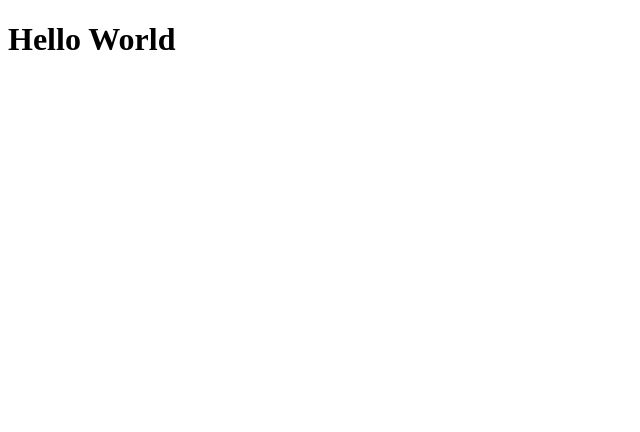
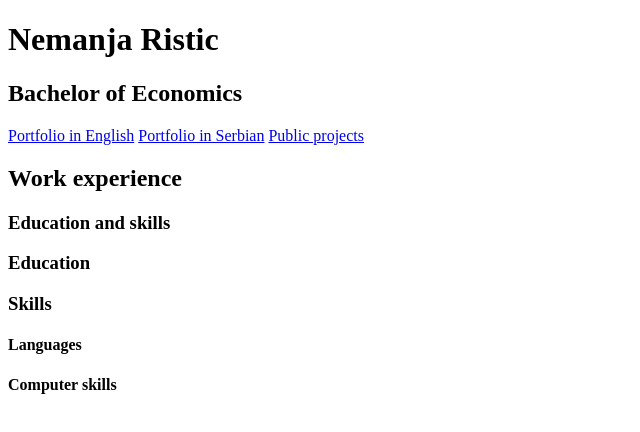
Before and after one commit to Nemanja-Ristic/Nemanja-Ristic.github.io, a plain HTML site: page index.html in a window 1280 px wide. Shown: the whole page, without its empty margins (0-640 px from the left). Drawn offline with Linux system fonts and the light colour scheme.

Commit message:
Added new pages

```diff
--- a/index.html
+++ b/index.html
@@ -4,9 +4,41 @@
     <meta charset="UTF-8">
     <meta http-equiv="X-UA-Compatible" content="IE=edge">
     <meta name="viewport" content="width=device-width, initial-scale=1.0">
-    <title>Nemanja Ristic</title>
+    <title>Nemanja Ristic Portfolio</title>
 </head>
 <body>
-    <h1>Hello World</h1>
+    <header>
+        <h1>Nemanja Ristic</h1>
+        <h2>Bachelor of Economics</h2>
+    </header>
+    <!-- Istaknuti meni -->
+    <nav>
+        <a href="#">Portfolio in English</a>
+        <a href="index_rs.html">Portfolio in Serbian</a>
+        <!--Portfolio i na drugim jezicima-->
+        <a href="projects.html">Public projects</a>
+    </nav>
+    <main>
+        <!-- Reprezantativna slika -->
+        <!-- Osnovni podaci (ime,prezime)-->
+        <!-- Osnovni podaci (email)-->
+        <!-- Osnovni podaci (Social - LinkedIn, Instagram etc.)-->
+        <!-- Osnovni podaci (Drzava, Grad)-->
+        <!-- Osnovni (opcioni) podaci (datum rodjenja, pol)-->
+
+        <h2>Work experience</h2>
+        <!-- Pozicija, vreme zaposlenja od-do, zaduzenja(kratko i koncizno) -->
+
+        <h3>Education and skills</h3>
+        <h3>Education</h3>
+        <!-- Visoko obrazovanje (fakultet, visoka/visa skola) -->
+        <!-- Srednja skola -->
+        <!-- Kursevi -->
+        <h3>Skills</h3>
+        <h4>Languages</h4>
+        <!-- Podaci za jezike -->
+        <h4>Computer skills</h4>
+        <!-- I sve ostale skillove treba klasifikovati (Europass) -->
+    </main>
 </body>
 </html>
```
Also changed, not shown: projects.html (added, +34 -0 lines), index_rs.html (added).
